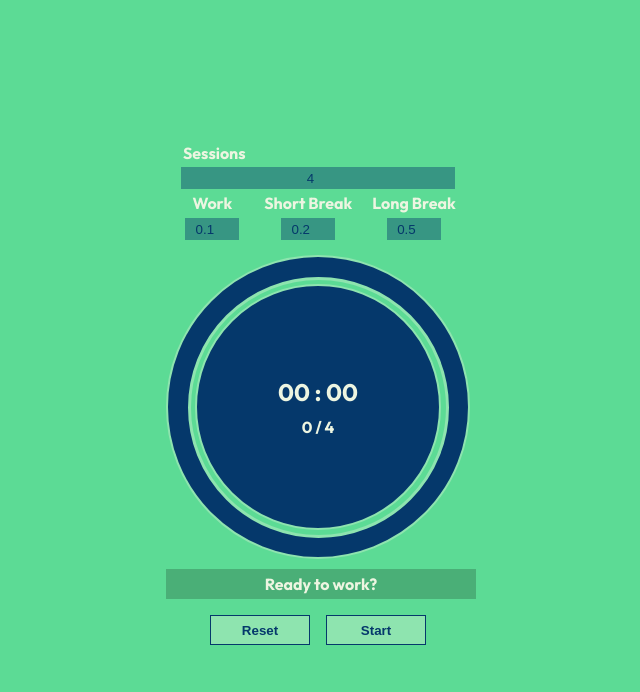
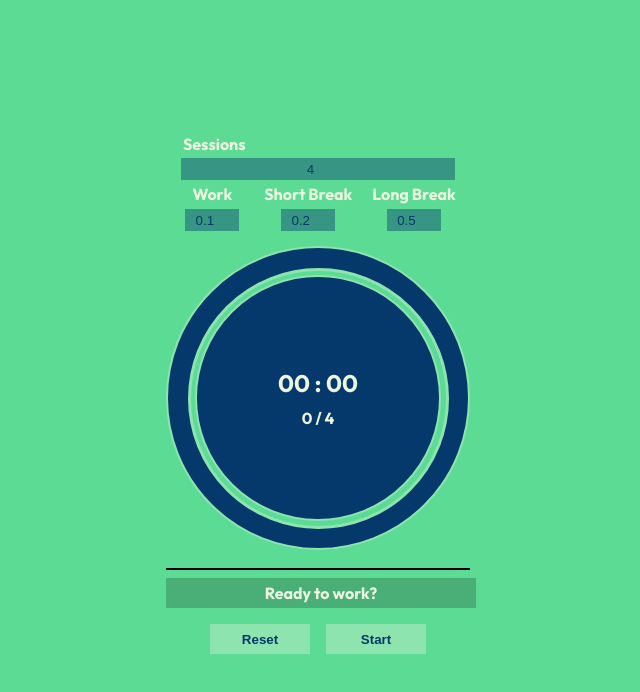
Before and after one commit to aabrahamx/pomodoro, a Vue app: page / in a window 1280 px wide. Shown: the top 692 px of the page, without its empty margins (322-962 px from the left). Built offline with nearby package versions, Linux system fonts and the light colour scheme.

Commit message:
template style change

```diff
--- a/src/components/Timer/Timer.vue
+++ b/src/components/Timer/Timer.vue
@@ -21,6 +21,7 @@ const timer = reactive({
 
     // --- mutated internally ---
     time: null,
+
     display: "00 : 00",
     isRunning: false,
     isPaused: false,
@@ -70,6 +71,7 @@ function reset() {
 }
 function sessionRunner() {
     timer.time = sessionPicker();
+
     counter.start(countDown);
 }
 function countDown() {
@@ -169,6 +171,7 @@ function sessionPicker() {
             </div>
         </div>
     </div>
+    <hr class="line-break">
     <SessionDisplay :session="timer.sessionRunning" />
     <div id="btn-wrapper">
         <div>
@@ -237,15 +240,16 @@ button {
     padding: 4px;
     width: 100px;
     height: 30px;
-    border: 1px solid #05386b;
+    border: 0px solid #05386b;
     color: #05386b;
     font-weight: bolder;
     background-color: #8ee4af;
-    transition: transform 0.7 linear;
+    transition: box-shadow .3s linear;
 }
 button:active,
 button:hover {
-    transform: scale(0.95);
+    box-shadow: -2px 2px 0px 0px #05386b;
+    border: 1px solid #05386b;
 }
 
 /* setting styles */
@@ -280,4 +284,11 @@ input {
 #btn-wrapper > div {
     margin: 1rem 0.5rem;
 }
+
+.line-break {
+    width: 100%;
+    height: 2px;
+    background-color: black;
+    border: none;
+}
 </style>
```
